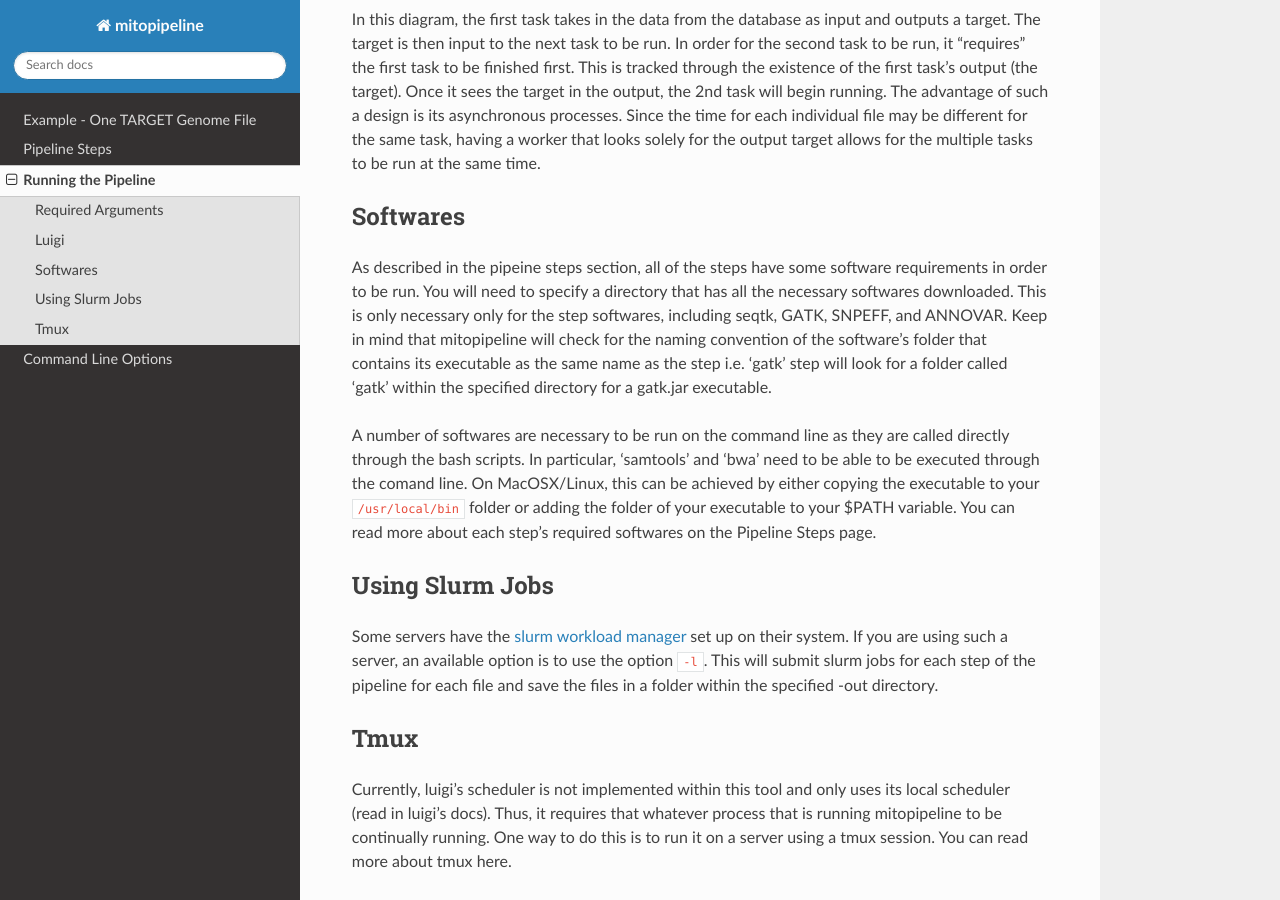
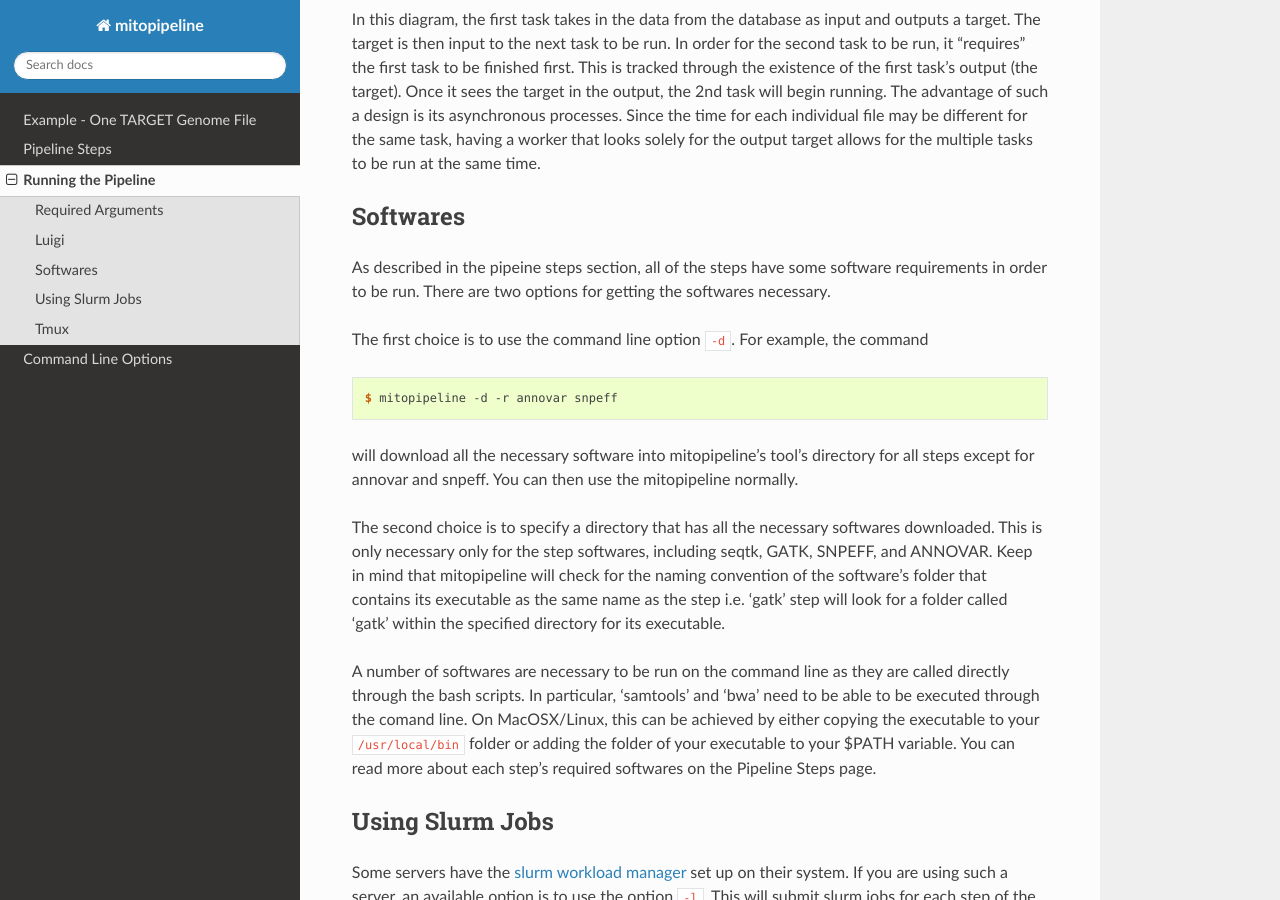
Before and after one commit to timmykuo/mitopipeline, a Sphinx documentation site: the page built from doc/running_the_pipeline.rst, in a window 1280 px wide and 900 px high, scrolled down 1520 px. Built offline with Sphinx 7.4.7 and the Read the Docs theme 2.0.0, drawn with Linux system fonts in a browser that asks for light colours; some of the changed text lies outside the part shown.

Commit message:
fix download and checking for existing tool bugs and update docs for -d option

```diff
--- a/doc/configuration.rst
+++ b/doc/configuration.rst
@@ -35,7 +35,7 @@ Running Pipeline
     | The file names must match the ones listed here so that the steps are able to find the files. You can also download these human references genomes from the `UCSC genome browser <http://hgdownload.cse.ucsc.edu/downloads.html#human>`_.
     | **Input:** <path/to/REFs/directory>"
     "``-t``, ``---tools``", "| **REQUIRED**.
-    | Specifies the location of the folder that contains all of the 3rd party software. The executables must have the same name as the step, i.e. gatk should have an executable within </path/to/tools/gatk> called gatk.jar.
+    | Specifies the location of the folder that contains all of the 3rd party software. The executables must be in a folder with the same name as the software, i.e. gatk should have its default executable within </path/to/tools/gatk> .
     | **Input**: <path/to/tools/directory>
     | **Default**: <path/to/mitopipeline/tools/directory>"
     "``-o`` or ``--output``", "| Specifies where to store the output of the pipeline results. Will create folders for each step within the output directory.
--- a/doc/example_one_genome.rst
+++ b/doc/example_one_genome.rst
@@ -21,8 +21,8 @@ Thus, our following directories to be specified can be relative to the current d
 
 Since the example genome file is from Complete Genomics, we won't be clipping the bam files and thus we won't need bam2fastq and seqtk.
 
-- './tools/gatk/gatk.jar'
-- './tools/snpeff/snEff.jar'
+- './tools/gatk/GenomeAnalysisTK.jar'
+- './tools/snpeff/snpEff.jar'
 - './tools/annovar/table_annovar.pl'
 - './tools/annovar/convert2annovar.pl'
 - '<path/to/REFs>/hg38-nochr.fa'
--- a/doc/pipeline_builder.rst
+++ b/doc/pipeline_builder.rst
@@ -105,7 +105,7 @@ GATK
 
 | **REQUIRED**
 | **Input:** bam file
-| **Tools from tools directory:** gatk.jar
+| **Tools from tools directory:** GenomeAnalysisTK.jar
 | **Reference genomes from genome directory:** hg38 mitochondrial reference genome (rCRS-MT.fa)
 
 The gatk script were adapted from the suggested pipeline by GATK. In particular, the following steps are run in order:
@@ -116,7 +116,7 @@ An example of how gatk is called:
 
 .. code:: bash
 
-    java -Xmx10g -jar $TOOLS/gatk/gatk.jar \
+    java -Xmx10g -jar $TOOLS/gatk/GenomeAnalysisTK.jar \
     -T HaplotypeCaller \
     -R $REFS/rCRS-MT.fa \
     -I $TMPDIR/$1.tcga.marked.realigned.fixed.read.bam \
--- a/doc/running_the_pipeline.rst
+++ b/doc/running_the_pipeline.rst
@@ -10,7 +10,7 @@ Required Arguments
 | The start directory is necessary in order to specify where all the files that need to be run are. One thing to note is that the pipeline use's the '.' to parse the file name. Thus, all files within the start directory can only have one period within its name that specifies the extension, i.e. FILENAME.bam.
 
 | **Tools Directory:**
-| In order to run 3rd party softwares like seqtk, gatk, snpeff, and annovar, mitopipeline requires you to specify where these tools are kept. Each software package should have a folder within the tools directory that contains its executables. For example, gatk's executable should be path/to/tools/gatk/gatk.jar, snpeff's should be path/to/tools/snpeff/snpEff.jar and annovar's should be path/to/tools/annovar/annovar-executables. One choice is to first use mitopipeline's download function if you don't want to download these yourself.
+| In order to run 3rd party softwares like seqtk, gatk, snpeff, and annovar, mitopipeline requires you to specify where these tools are kept. Each software package should have a folder within the tools directory that contains its executables. For example, gatk's executable should be path/to/tools/gatk/GenomeAnalysisTK.jar, snpeff's should be path/to/tools/snpeff/snpEff.jar and annovar's should be path/to/tools/annovar/annovar-executables. One choice is to first use mitopipeline's download function if you don't want to download these yourself.
 
 | **Reference Genomes:**
 | With steps such as GATK and RemoveNuMTs, it's necessary to have human reference genomes to align to. The required genomes for this pipeline are `hg38-nochr.fa <http://hgdownload.cse.ucsc.edu/goldenPath/hg38/bigZips/>`_ (the GRCh38/hg38 version human genome without the mitochondrial genome), `hg38.fa <http://hgdownload.cse.ucsc.edu/goldenPath/hg38/bigZips/>`_ (the GRCh38/hg38 version of the human mitochondrial genome), and `rCRS-MT.fa <http://hgdownload.cse.ucsc.edu/goldenPath/hg38/chromosomes/chrM.fa.gz>`_ (the GRCh38/hg38 version of the human mitochondrial genome). The file names must be changed to match the ones listed here so that the steps are able to find the files. You can read more about the human references genomes from the `UCSC genome browser <http://hgdownload.cse.ucsc.edu/downloads.html#human>`_. Since the files are too large to be downloaded along with the mitopipeline package, the user must specify the path to the reference genomes after downloading.
@@ -31,7 +31,17 @@ In this diagram, the first task takes in the data from the database as input and
 Softwares
 ---------
 
-As described in the pipeine steps section, all of the steps have some software requirements in order to be run. You will need to specify a directory that has all the necessary softwares downloaded. This is only necessary only for the step softwares, including seqtk, GATK, SNPEFF, and ANNOVAR. Keep in mind that mitopipeline will check for the naming convention of the software's folder that contains its executable as the same name as the step i.e. 'gatk' step will look for a folder called 'gatk' within the specified directory for a gatk.jar executable.
+As described in the pipeine steps section, all of the steps have some software requirements in order to be run. There are two options for getting the softwares necessary.
+
+The first choice is to use the command line option ``-d``. For example, the command
+
+.. code:: console
+
+    $ mitopipeline -d -r annovar snpeff
+
+will download all the necessary software into mitopipeline's tool's directory for all steps except for annovar and snpeff. You can then use the mitopipeline normally.
+
+The second choice is to specify a directory that has all the necessary softwares downloaded. This is only necessary only for the step softwares, including seqtk, GATK, SNPEFF, and ANNOVAR. Keep in mind that mitopipeline will check for the naming convention of the software's folder that contains its executable as the same name as the step i.e. 'gatk' step will look for a folder called 'gatk' within the specified directory for its executable.
 
 A number of softwares are necessary to be run on the command line as they are called directly through the bash scripts. In particular, 'samtools' and 'bwa' need to be able to be executed through the comand line. On MacOSX/Linux, this can be achieved by either copying the executable to your ``/usr/local/bin`` folder or adding the folder of your executable to your $PATH variable. You can read more about each step's required softwares on the Pipeline Steps page.
 
```
Also changed, not shown: 8 other files.
